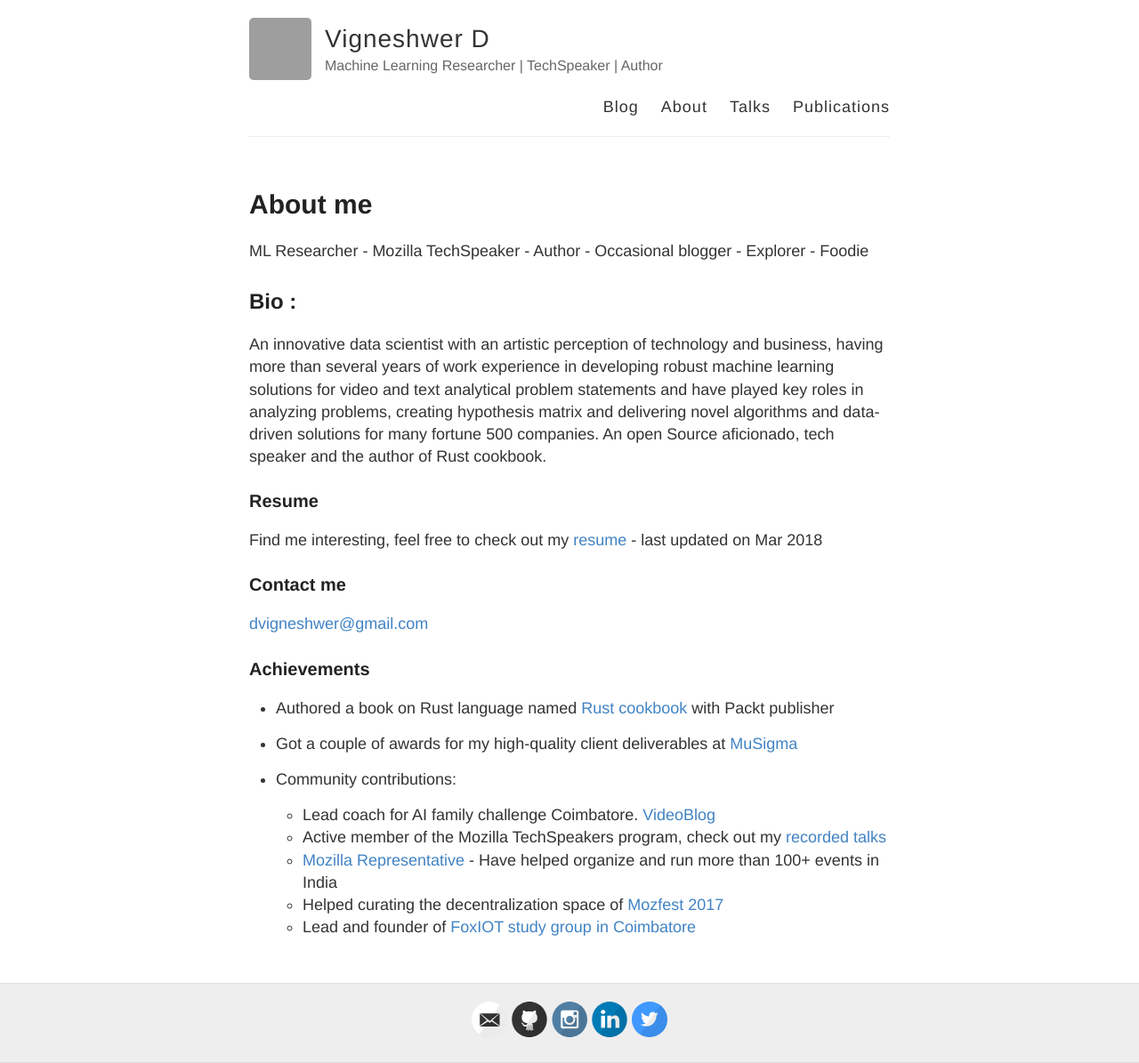
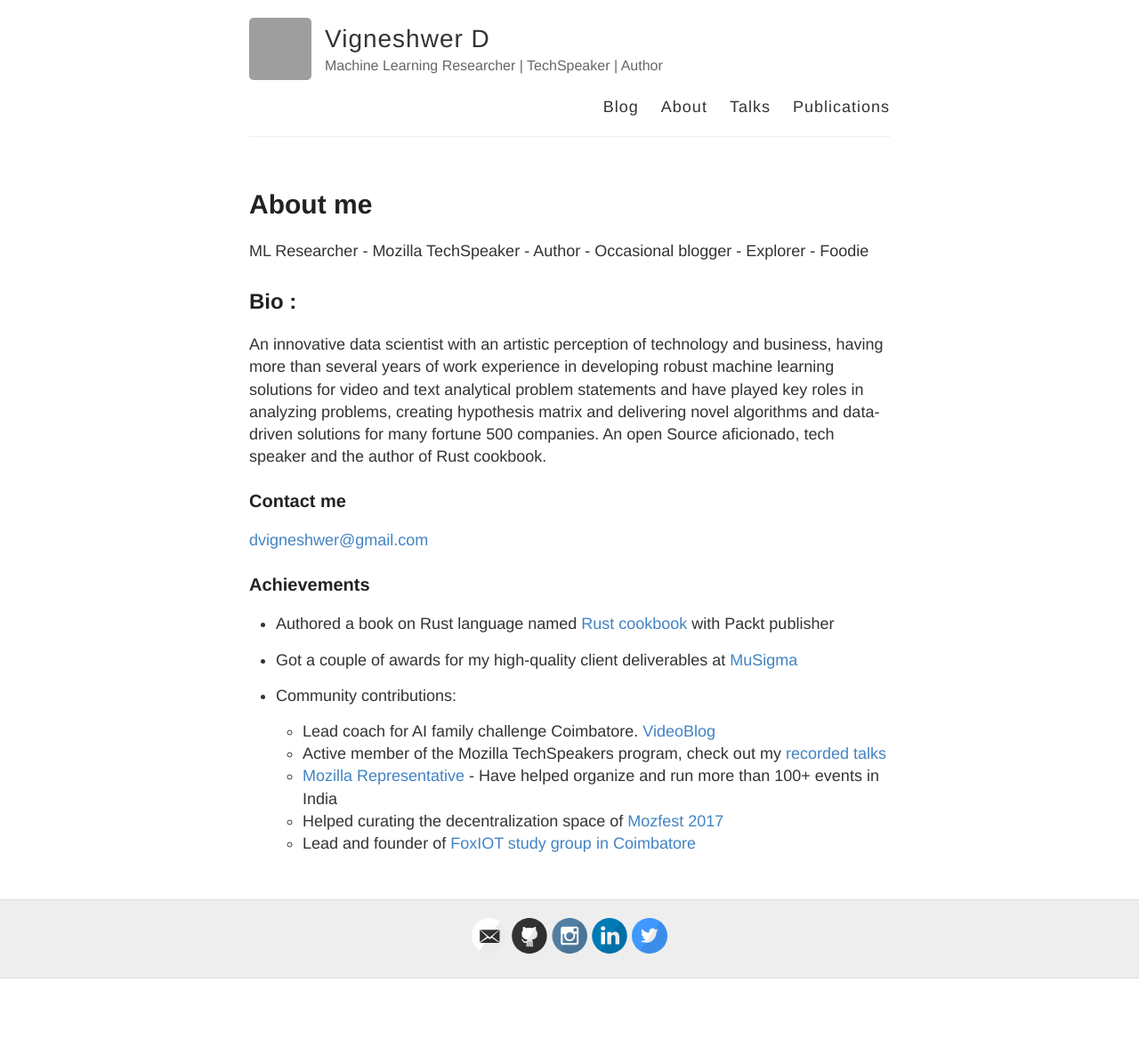
Before and after one commit to dvigneshwer/dvigneshwer.github.io, a Jekyll site: the page built from about.md, in a window 1280 px wide. Shown: the whole page at 89% size. Built offline with Jekyll 4.4.1, drawn with Linux system fonts in a browser that asks for light colours; after the commit the page ends 1100 px from its top, so only the background shows below that; grey boxes are pictures that could not be loaded.

Commit message:
Update about.md

```diff
--- a/about.md
+++ b/about.md
@@ -9,10 +9,6 @@ ML Researcher - Mozilla TechSpeaker - Author - Occasional blogger - Explorer - F
 ## Bio :
 
 An innovative data scientist with an artistic perception of technology and business, having more than several years of work experience in developing robust machine learning solutions for video and text analytical problem statements and have played key roles in analyzing problems, creating hypothesis matrix and delivering novel algorithms and data-driven solutions for many fortune 500 companies. An open Source aficionado, tech speaker and the author of Rust cookbook.
-
-### Resume
-
-Find me interesting, feel free to check out my [resume](https://drive.google.com/open?id=1sGzPmMA3rmpEZ9I6dsbfLIN9ZC9wymfk) - last updated on Mar 2018
 
 ### Contact me
 
```
